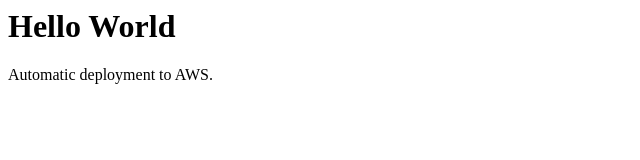
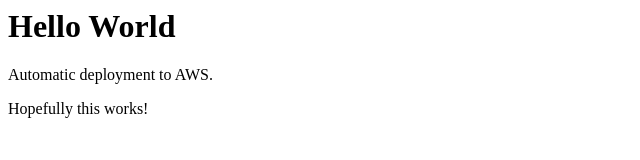
Before and after one commit to sleslie23/website, a plain HTML site: page index.html in a window 1280 px wide. Shown: the whole page, without its empty margins (0-640 px from the left). Drawn offline with Linux system fonts and the light colour scheme.

Commit message:
Testing auto deploy.

```diff
--- a/index.html
+++ b/index.html
@@ -5,5 +5,6 @@
 	<body>
 		<h1>Hello World</h1>
 		<p>Automatic deployment to AWS.</p>
+		<p>Hopefully this works!</p>
 	</body>
 </html>
```
